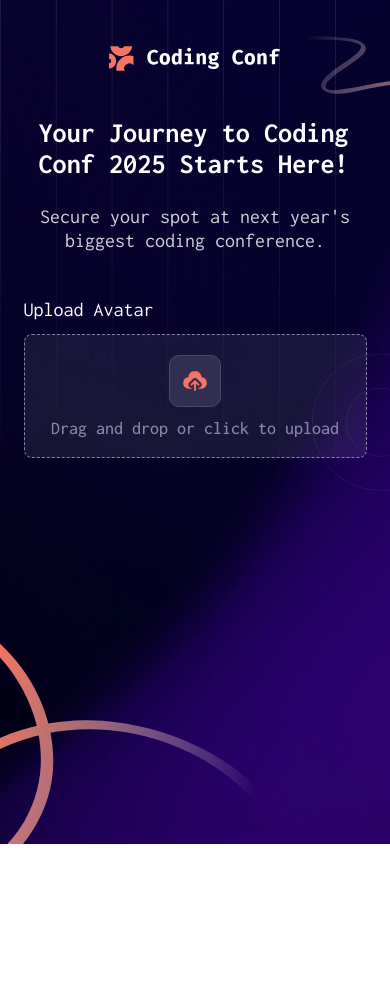
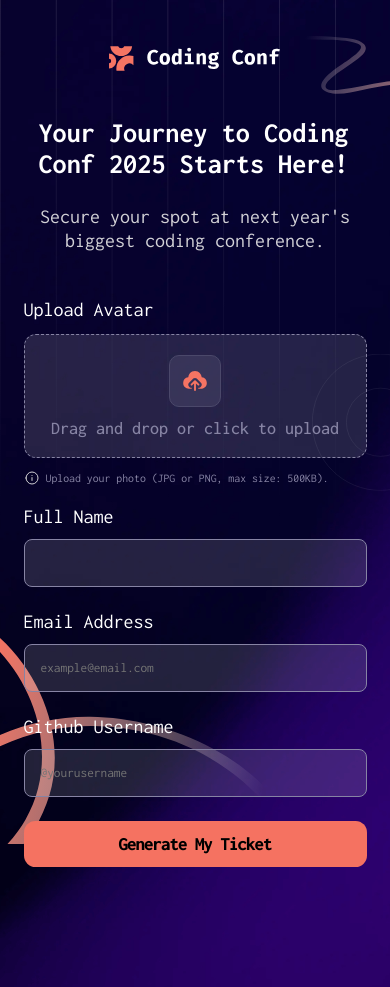
Before and after one commit to cendyz/Conference-ticket-generator, a React (Vite) app: page / in a window 390 px wide. Before the commit the page ends 844 px from the top, so only its background shows below. Built offline with nearby package versions, Linux system fonts and the light colour scheme.

Commit message:
mobile ok

```diff
--- a/src/App.jsx
+++ b/src/App.jsx
@@ -13,7 +13,7 @@ export default App
 
 //   Upload Avatar
 //   Drag and drop or click to upload
-//   Upload your photo (JPG or PNG, max size: 500KB).
+//
 
 //   Full Name
 
--- a/src/components/Main/Form/Form.jsx
+++ b/src/components/Main/Form/Form.jsx
@@ -20,7 +20,39 @@ const Form = () => {
 				</label>
 				<input id='avatar' className={styles.avatarInput} type='file' />
 			</div>
-            <p className="upload-info"></p>
+			<div className={styles.avatarErrorInfo}>
+				<img
+					src='src/images/icon-info.svg'
+					alt='Alert icon'
+					className={styles.alertIcon}
+				/>
+				<span className={styles.errorInfo}>
+					Upload your photo (JPG or PNG, max size: 500KB).
+				</span>
+			</div>
+			<label htmlFor='fullName' className={styles.formLabel}>
+				Full Name
+			</label>
+			<input type='text' className={styles.formInput} id='fullName' />
+			<label htmlFor='email' className={styles.formLabel}>
+				Email Address
+			</label>
+			<input
+				type='text'
+				className={styles.formInput}
+				id='email'
+				placeholder='example@email.com'
+			/>
+			<label htmlFor='username' className={styles.formLabel}>
+				Github Username
+			</label>
+			<input
+				type='text'
+				className={styles.formInput}
+				id='username'
+				placeholder='@yourusername'
+			/>
+			<button type='submit' className={styles.submitBtn}>Generate My Ticket</button>
 		</form>
 	)
 }
--- a/src/components/Main/Form/Form.module.scss
+++ b/src/components/Main/Form/Form.module.scss
@@ -2,7 +2,7 @@
 @use '../../../sass/fonts.scss' as *;
 
 .form {
-	padding: 0 0.8em 3em;
+	padding: 0 0.8em 6em;
 }
 
 .avatarLabel {
@@ -24,15 +24,29 @@
 	border: 1px solid $neutral-700;
 }
 
+.customFileUpload,
+.avatarErrorInfo {
+	display: flex;
+	align-items: center;
+}
+
+.customFileUpload,
+.formInput,
+.submitBtn {
+	width: 100%;
+}
+
+.customFileUpload,
+.submitBtn,
+.formInput {
+	border-radius: 0.6em;
+}
+
 .customFileUpload {
 	padding: 1em;
-	display: flex;
 	flex-direction: column;
-	align-items: center;
 	row-gap: 0.6em;
-	width: 100%;
 	border: 1px dashed $neutral-500;
-	border-radius: 0.4em;
 	background-color: $transparent-bg;
 	cursor: pointer;
 }
@@ -40,5 +54,54 @@
 .uploadDesc {
 	color: $neutral-500;
 	font-size: 1.8rem;
-    font-weight: $weights-500;
+	font-weight: $weights-500;
 }
+
+.avatarErrorInfo {
+	margin-top: 0.6em;
+}
+
+.alertIcon {
+	margin-right: 0.3em;
+}
+
+.errorInfo {
+	color: $neutral-500;
+	font-size: 1.18rem;
+}
+
+.formLabel,
+.formInput {
+	display: block;
+}
+
+.formLabel {
+	margin-bottom: 0.6em;
+	color: $neutral-0;
+
+	&:nth-child(4) {
+		margin-top: 1em;
+	}
+}
+
+.formInput {
+	margin-bottom: 1.8em;
+	background-color: $transparent-bg;
+	color: $neutral-300;
+	border: 1px solid $neutral-500;
+	padding: 1.2em;
+}
+
+.formInput:focus,
+.submitBtn:focus {
+	outline: thick double $neutral-700;
+}
+
+.submitBtn {
+	padding: 0.7em 0;
+	display: block;
+	font-size: 1.9rem;
+	letter-spacing: -1px;
+	background-color: $orange-500;
+	font-weight: $weights-800;
+}
--- a/src/components/Patterns/Patterns.module.scss
+++ b/src/components/Patterns/Patterns.module.scss
@@ -31,7 +31,7 @@
 }
 
 .bottomLine {
-	width: 77%;
+	width: 79%;
 	bottom: 0;
 }
 
--- a/src/sass/colors.scss
+++ b/src/sass/colors.scss
@@ -4,7 +4,7 @@ $neutral-500: hsl(245, 15%, 58%);
 $neutral-700: hsl(245, 19%, 35%);
 $neutral-900: hsl(248, 70%, 10%);
 $transparent-icon: rgba(75, 72, 106, 0.5);
-$transparent-bg: rgba(255, 255, 255, 0.08);
+$transparent-bg: rgba(255, 255, 255, 0.13);
 
 $orange-500: hsl(7, 88%, 67%);
 $orange-700: hsl(7, 71%, 60%);
```
